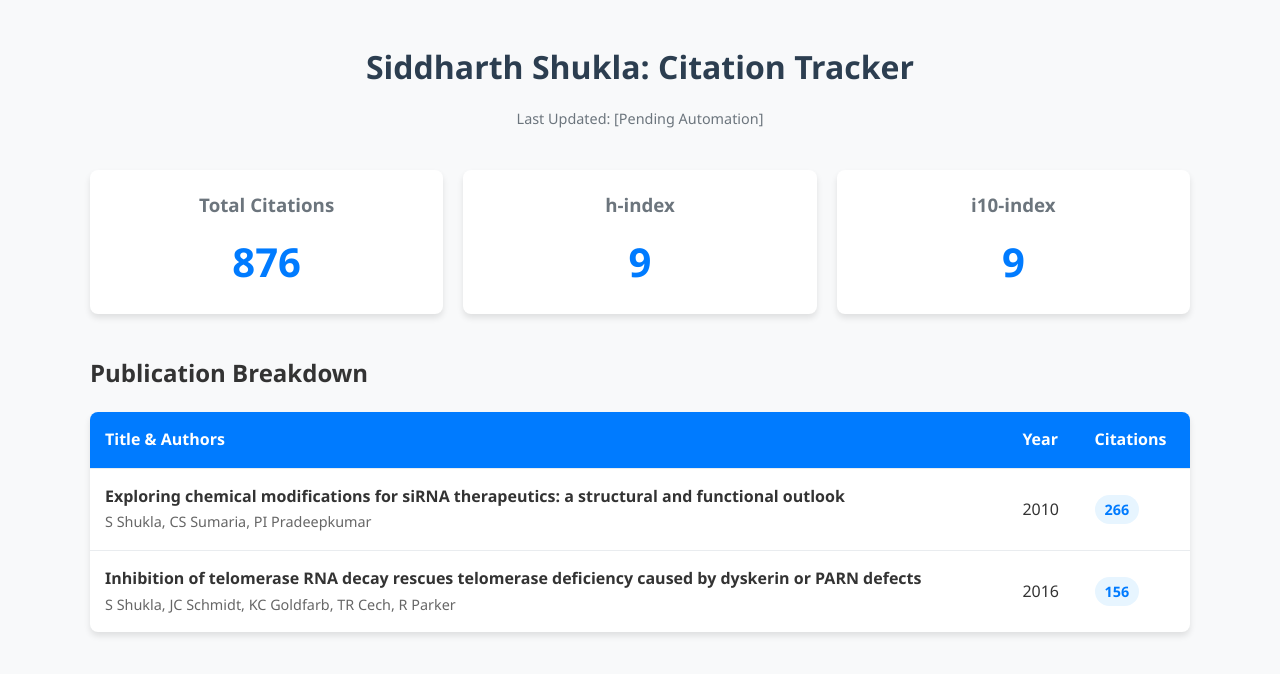
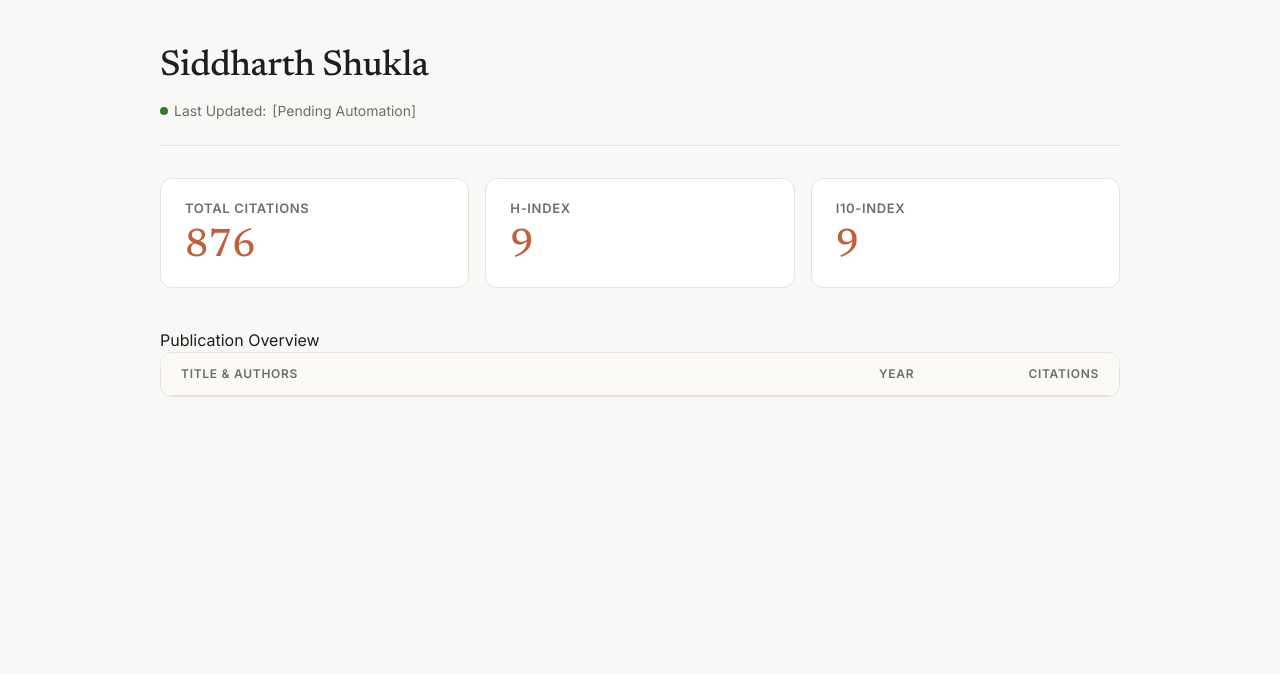
Before and after one commit to SidShukla20/Personal_tracker, a plain HTML site: page index.html in a window 1280 px wide. Drawn offline with Linux system fonts and the light colour scheme.

Commit message:
Update index.html

```diff
--- a/index.html
+++ b/index.html
@@ -4,96 +4,180 @@
     <meta charset="UTF-8">
     <meta name="viewport" content="width=device-width, initial-scale=1.0">
     <title>Siddharth Shukla - Citation Tracker</title>
+    <link rel="preconnect" href="https://fonts.googleapis.com">
+    <link rel="preconnect" href="https://fonts.gstatic.com" crossorigin>
+    <link href="https://fonts.googleapis.com/css2?family=Inter:wght@400;500;600&family=Newsreader:ital,opsz,wght@0,6..72,400;0,6..72,500;1,6..72,400&display=swap" rel="stylesheet">
     <style>
         :root {
-            --primary: #007bff;
-            --secondary: #6c757d;
-            --background: #f8f9fa;
-            --text: #333;
-            --card-bg: #fff;
-            --shadow: 0 4px 6px rgba(0,0,0,0.1);
+            --bg: #F9F8F6;
+            --card-bg: #FFFFFF;
+            --text-main: #1F1E1D;
+            --text-muted: #6E6D6A;
+            --accent: #C15F3C;
+            --accent-light: #FBF0EB;
+            --border: #E6E4DD;
+            --radius-lg: 12px;
+            --radius-sm: 6px;
         }
+
         body {
-            font-family: 'Segoe UI', Tahoma, Geneva, Verdana, sans-serif;
+            font-family: 'Inter', -apple-system, BlinkMacSystemFont, sans-serif;
+            background-color: var(--bg);
+            color: var(--text-main);
             margin: 0;
-            padding: 20px;
-            background-color: var(--background);
-            color: var(--text);
-            line-height: 1.6;
+            padding: 40px 20px;
+            line-height: 1.5;
         }
+
         .container {
-            max-width: 1100px;
+            max-width: 960px;
             margin: 0 auto;
         }
+
         header {
-            text-align: center;
+            margin-bottom: 32px;
+            border-bottom: 1px solid var(--border);
+            padding-bottom: 24px;
+        }
+
+        h1 {
+            font-family: 'Newsreader', serif;
+            font-size: 2.25rem;
+            font-weight: 500;
+            color: var(--text-main);
+            margin: 0 0 6px 0;
+            letter-spacing: -0.01em;
+        }
+
+        .last-updated {
+            font-size: 0.875rem;
+            color: var(--text-muted);
+            display: flex;
+            align-items: center;
+            gap: 6px;
+        }
+
+        .last-updated::before {
+            content: "";
+            display: inline-block;
+            width: 8px;
+            height: 8px;
+            background-color: #2e7d32;
+            border-radius: 50%;
+        }
+
+        /* Metrics Summary Cards */
+        .summary-container {
+            display: grid;
+            grid-template-columns: repeat(3, 1fr);
+            gap: 16px;
             margin-bottom: 40px;
         }
-        h1 {
-            color: #2c3e50;
-            margin-bottom: 5px;
-        }
-        .last-updated {
-            color: var(--secondary);
-            font-size: 0.9em;
-        }
-        .summary-container {
-            display: flex;
-            gap: 20px;
-            margin-bottom: 40px;
-        }
+
         .summary-card {
             background: var(--card-bg);
-            padding: 20px;
-            border-radius: 8px;
-            box-shadow: var(--shadow);
-            flex: 1;
-            text-align: center;
+            border: 1px solid var(--border);
+            border-radius: var(--radius-lg);
+            padding: 20px 24px;
+            transition: border-color 0.2s ease;
         }
+
+        .summary-card:hover {
+            border-color: #D1CF00;
+        }
+
         .summary-card h3 {
-            margin: 0 0 10px 0;
-            color: var(--secondary);
+            margin: 0 0 8px 0;
+            font-size: 0.8125rem;
+            text-transform: uppercase;
+            letter-spacing: 0.05em;
+            color: var(--text-muted);
             font-weight: 600;
         }
+
         .summary-card p {
-            font-size: 2.5em;
-            font-weight: bold;
+            font-family: 'Newsreader', serif;
+            font-size: 2.5rem;
+            font-weight: 500;
             margin: 0;
-            color: var(--primary);
+            color: var(--accent);
+            line-height: 1;
         }
+
+        /* Table Design */
+        section-title {
+            font-family: 'Newsreader', serif;
+            font-size: 1.5rem;
+            font-weight: 500;
+            margin-bottom: 16px;
+        }
+
+        .table-wrapper {
+            background: var(--card-bg);
+            border: 1px solid var(--border);
+            border-radius: var(--radius-lg);
+            overflow: hidden;
+            box-shadow: 0 1px 3px rgba(0,0,0,0.02);
+        }
+
         table {
             width: 100%;
             border-collapse: collapse;
-            background: var(--card-bg);
-            box-shadow: var(--shadow);
-            border-radius: 8px;
-            overflow: hidden;
-            margin-bottom: 40px;
+            text-align: left;
         }
-        th, td {
-            padding: 15px;
-            text-align: left;
-            border-bottom: 1px solid #e9ecef;
+
+        th {
+            background-color: #FAF9F5;
+            padding: 12px 20px;
+            font-size: 0.75rem;
+            text-transform: uppercase;
+            letter-spacing: 0.06em;
+            color: var(--text-muted);
+            font-weight: 600;
+            border-bottom: 1px solid var(--border);
         }
-        th {
-            background-color: var(--primary);
-            color: white;
-            font-weight: 600;
+
+        td {
+            padding: 16px 20px;
+            border-bottom: 1px solid var(--border);
+            font-size: 0.9375rem;
         }
+
         tr:last-child td {
             border-bottom: none;
         }
+
+        tr:hover td {
+            background-color: #FCFCFA;
+        }
+
+        .paper-title {
+            font-weight: 500;
+            color: var(--text-main);
+            text-decoration: none;
+            display: block;
+            margin-bottom: 4px;
+        }
+
+        .paper-authors {
+            font-size: 0.8125rem;
+            color: var(--text-muted);
+        }
+
         .badge {
-            background-color: #e7f5ff;
-            color: var(--primary);
-            padding: 5px 10px;
-            border-radius: 20px;
-            font-weight: bold;
-            font-size: 0.9em;
+            display: inline-block;
+            background-color: var(--accent-light);
+            color: var(--accent);
+            padding: 4px 10px;
+            border-radius: var(--radius-sm);
+            font-weight: 600;
+            font-size: 0.8125rem;
         }
-        .paper-title {
-            font-weight: 600;
-            color: #333;
+
+        @media (max-width: 640px) {
+            .summary-container {
+                grid-template-columns: 1fr;
+            }
         }
     </style>
 </head>
@@ -101,8 +185,10 @@
 
 <div class="container">
     <header>
-        <h1>Siddharth Shukla: Citation Tracker</h1>
-        <p class="last-updated">Last Updated: <span id="update-timestamp">[Pending Automation]</span></p>
+        <h1>Siddharth Shukla</h1>
+        <div class="last-updated">
+            Last Updated: <span id="update-timestamp">[Pending Automation]</span>
+        </div>
     </header>
 
     <div class="summary-container">
@@ -120,33 +206,21 @@
         </div>
     </div>
 
-    <h2>Publication Breakdown</h2>
-    <table id="publications-table">
+    <div class="section-title">Publication Overview</div>
+    <div class="table-wrapper">
+        <table>
             <thead>
                 <tr>
                     <th>Title & Authors</th>
-                <th>Year</th>
-                <th>Citations</th>
+                    <th style="width: 80px;">Year</th>
+                    <th style="width: 100px; text-align: right;">Citations</th>
                 </tr>
             </thead>
             <tbody id="publications-body">
-            <!-- This section will be populated by the automation script -->
-            <tr>
-                <td><span class="paper-title">Exploring chemical modifications for siRNA therapeutics: a structural and functional outlook</span><br>
-                    <span style="font-size:0.9em;color:#666">S Shukla, CS Sumaria, PI Pradeepkumar</span></td>
-                <td>2010</td>
-                <td><span class="badge">266</span></td>
-            </tr>
-            <tr>
-                <td><span class="paper-title">Inhibition of telomerase RNA decay rescues telomerase deficiency caused by dyskerin or PARN defects</span><br>
-                    <span style="font-size:0.9em;color:#666">S Shukla, JC Schmidt, KC Goldfarb, TR Cech, R Parker</span></td>
-                <td>2016</td>
-                <td><span class="badge">156</span></td>
-            </tr>
-            <!-- More rows will be added here by the script -->
+                <!-- Dynamically populated by update_tracker.py -->
             </tbody>
         </table>
-
+    </div>
 </div>
 
 </body>
```
Lines whose indentation alone changed are shown as unchanged.
